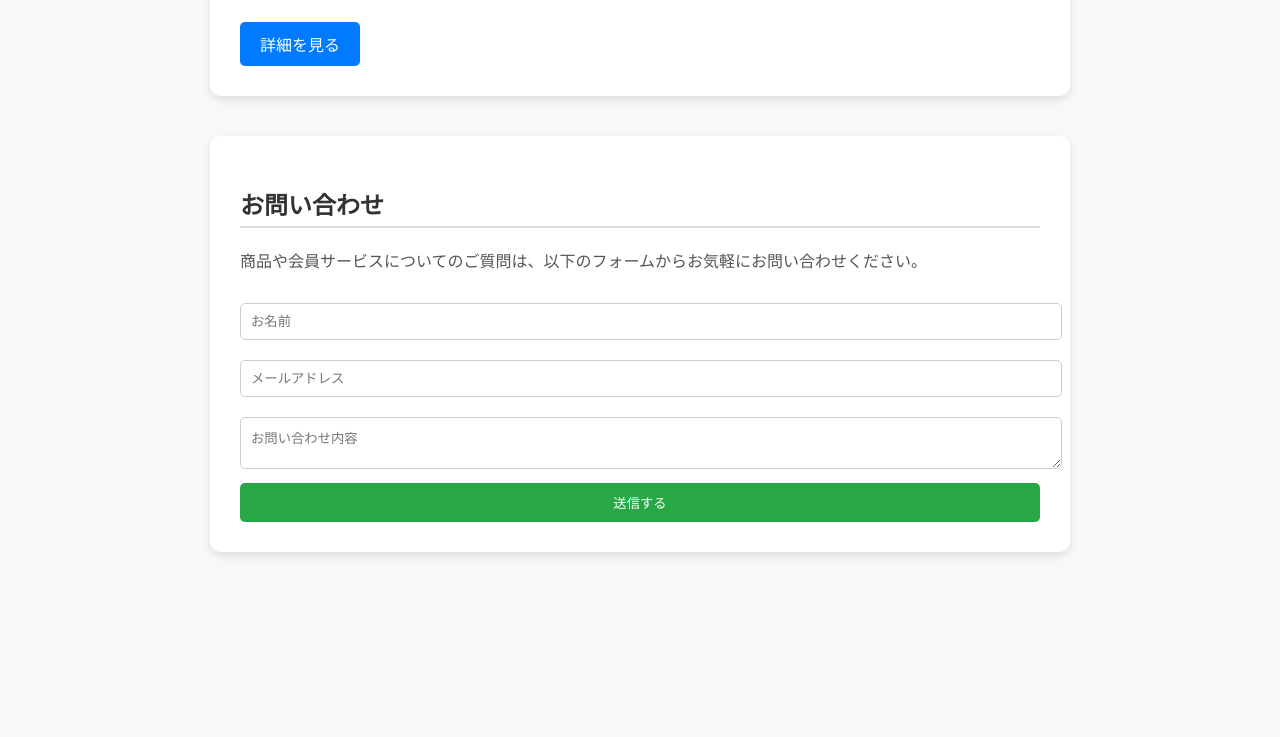
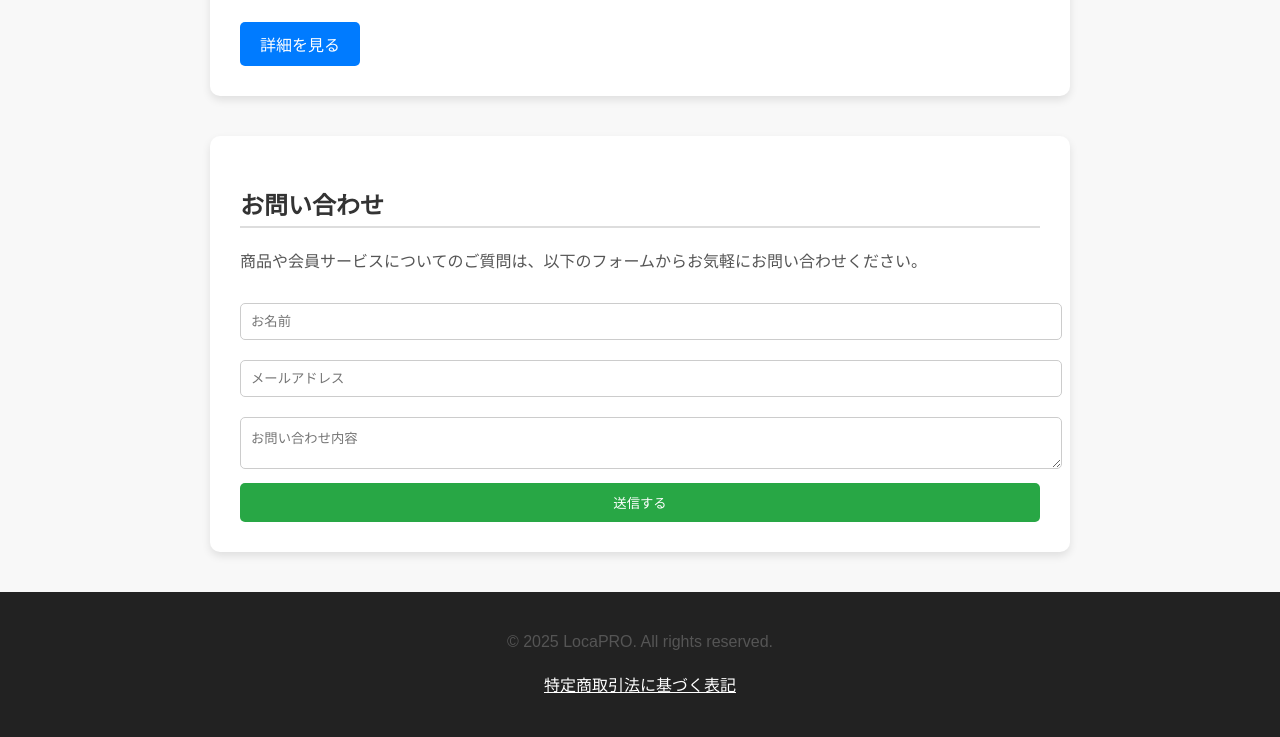
Before and after one commit to LocaPRO/locapro-site, a plain HTML site: page index.html in a window 1280 px wide. Shown: the part 2066-2803 px from the top of the page. Before the commit the page ends 2658 px from the top, so only its background shows below. Drawn offline with Linux system fonts and the light colour scheme.

Commit message:
Update index.html

```diff
--- a/index.html
+++ b/index.html
@@ -130,5 +130,10 @@
     </form>
 </section>
 
+<footer style="text-align: center; padding: 20px; background-color: #222; color: white;">
+    <p>&copy; 2025 LocaPRO. All rights reserved.</p>
+    <p><a href="tokusho.html" style="color: white;">特定商取引法に基づく表記</a></p>
+</footer>
+
 </body>
 </html>
```
